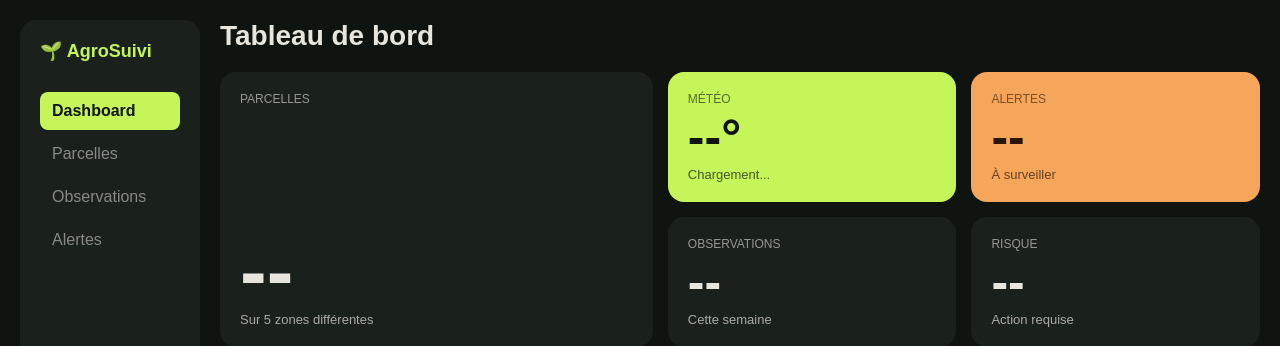
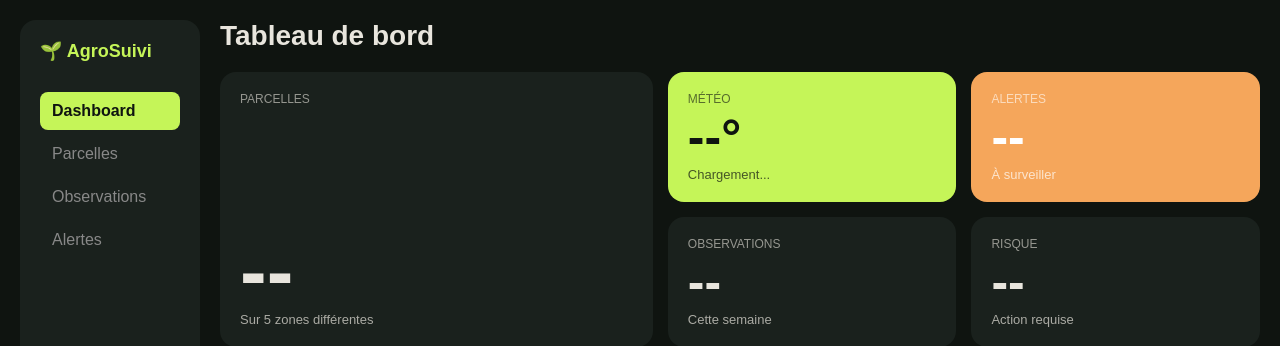
Before and after one commit to aminec951/agri-B2, a Flask app: template templates/index.html in a window 1280 px wide. Shown: the top 346 px of the page. Run offline with Flask 3, Linux system fonts and the light colour scheme; the template is opened without the code that fills it, so the values that code supplies are empty.

Commit message:
modification du css (couleur)

```diff
--- a/static/css/style.css
+++ b/static/css/style.css
@@ -96,7 +96,7 @@ h1 {
 
 .orange {
     background-color: #F5A65B;
-    color: #2A1605;
+    color: #ffffff;
 }
 
 .label {
@@ -454,7 +454,7 @@ h1 {
 
 .badge.risque {
     background-color: #F5A65B;
-    color: #2A1605;
+    color: #ffffff;
 }
 
 .badge.maladie {
```
